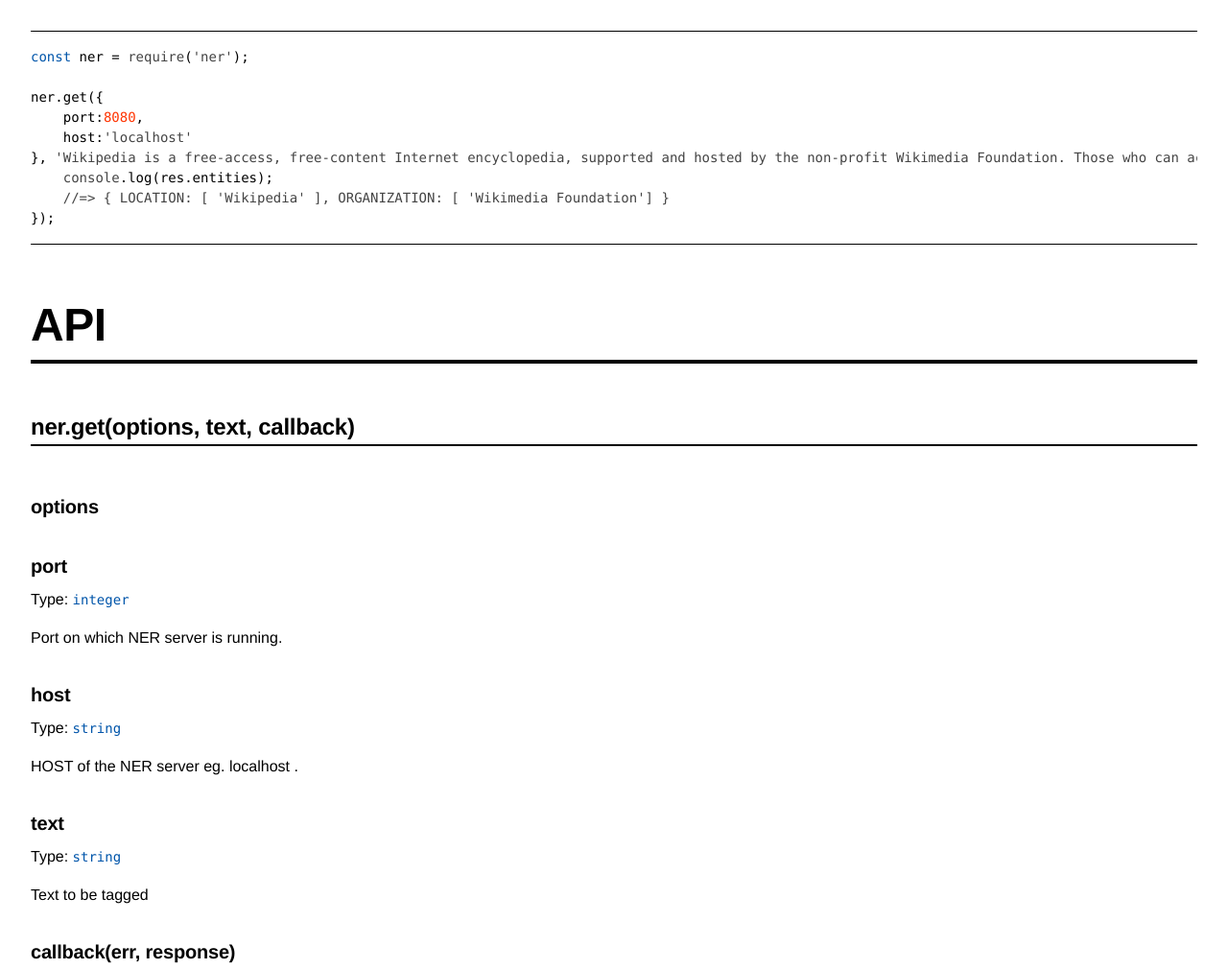
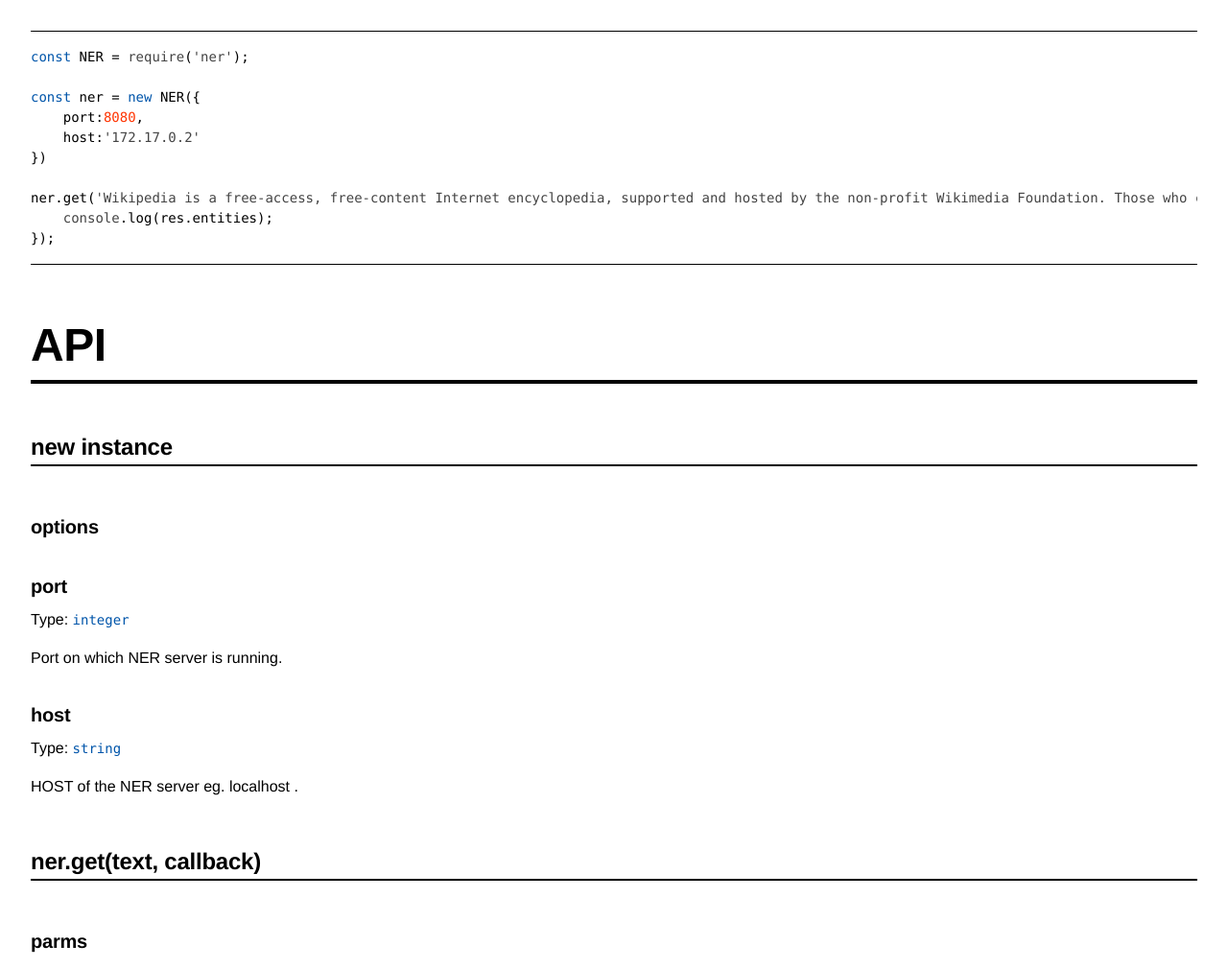
Before and after one commit to niksrc/ner, a website: page index.html in a window 1280 px wide. Shown: the part 1260-2270 px from the top of the page at 96% size. Drawn offline with Linux system fonts and the light colour scheme.

Commit message:
Update index.html via compositor.io

```diff
--- a/index.html
+++ b/index.html
@@ -8,16 +8,17 @@
 <p>Use <a href="ner-server.sh">ner-server.sh</a></p>
 <h2>Install</h2>
 <pre>$ npm <span class="hljs-keyword">install</span> <span class="hljs-comment">--save ner</span></pre><h2>Usage</h2>
-<pre><span class="hljs-keyword">const</span> ner = <span class="hljs-built_in">require</span>(<span class="hljs-string">'ner'</span>);
+<pre><span class="hljs-keyword">const</span> NER = <span class="hljs-built_in">require</span>(<span class="hljs-string">'ner'</span>);
 
-ner.get({
+<span class="hljs-keyword">const</span> ner = <span class="hljs-keyword">new</span> NER({
     <span class="hljs-attr">port</span>:<span class="hljs-number">8080</span>,
-    <span class="hljs-attr">host</span>:<span class="hljs-string">'localhost'</span>
-}, <span class="hljs-string">'Wikipedia is a free-access, free-content Internet encyclopedia, supported and hosted by the non-profit Wikimedia Foundation. Those who can access the site can edit most of its articles.[5] Wikipedia is ranked among the ten most popular websites,[4] and constitutes the Internets largest and most popular general'</span>, <span class="hljs-function"><span class="hljs-keyword">function</span>(<span class="hljs-params">err, res</span>)</span>{
+    <span class="hljs-attr">host</span>:<span class="hljs-string">'172.17.0.2'</span>
+})
+
+ner.get(<span class="hljs-string">'Wikipedia is a free-access, free-content Internet encyclopedia, supported and hosted by the non-profit Wikimedia Foundation. Those who can access the site can edit most of its articles.[5] Wikipedia is ranked among the ten most popular websites,[4] and constitutes the Internets largest and most popular general'</span>, (err, res) =&gt; {
     <span class="hljs-built_in">console</span>.log(res.entities);
-    <span class="hljs-comment">//=&gt; { LOCATION: [ 'Wikipedia' ], ORGANIZATION: [ 'Wikimedia Foundation'] }</span>
 });</pre><h2>API</h2>
-<h3>ner.get(options, text, callback)</h3>
+<h3>new instance</h3>
 <h4>options</h4>
 <h5>port</h5>
 <p>Type: <code>integer</code><br /></p>
@@ -25,6 +26,8 @@ ner.get({
 <h5>host</h5>
 <p>Type: <code>string</code><br /></p>
 <p>HOST of the NER server eg. localhost .</p>
+<h3>ner.get(text, callback)</h3>
+<h4>parms</h4>
 <h4>text</h4>
 <p>Type: <code>string</code><br /></p>
 <p>Text to be tagged</p>
```
